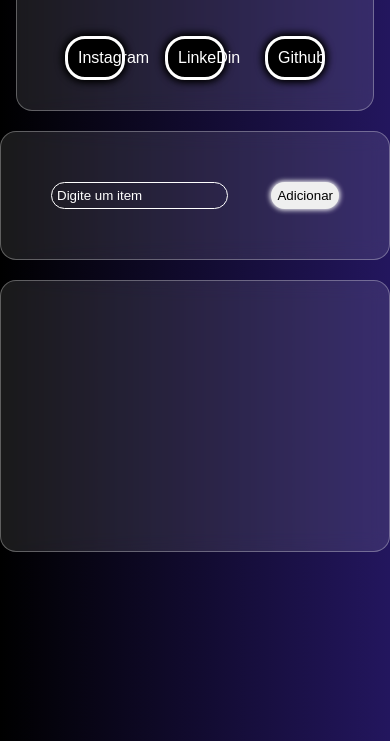
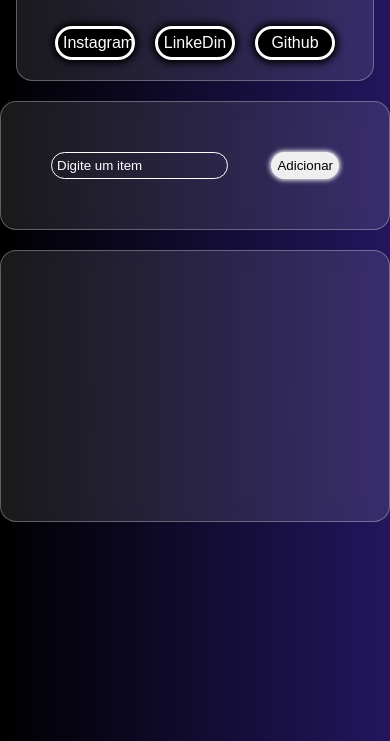
Before and after one commit to danielanonym90/nathali.github.io, a plain HTML site: page index.html in a window 390 px wide. Shown: the part 103-844 px from the top of the page. Drawn offline with Linux system fonts and the light colour scheme.

Commit message:
Update style.css

```diff
--- a/style.css
+++ b/style.css
@@ -133,24 +133,24 @@ header {
 .Instagram {
     cursor: pointer;
     grid-area: Instagram;
-    padding: 10px;
+    padding: 5px;
     border: solid white;
-    margin: 20px;
+    margin: 10px;
     border-radius: 20px;
 }
 .LinkeDin {
     grid-area: LinkeDin;
-    padding: 10px;
+    padding: 5px;
     border: solid white;
-    margin: 20px;
+    margin: 10px;
     border-radius: 20px;
     cursor: pointer;
 }
 .Github {
     grid-area: Github;
-    padding: 10px;
+    padding: 5px;
     border: solid white;
-    margin: 20px;
+    margin: 10px;
     border-radius: 20px;
     cursor: pointer;
 }
```
